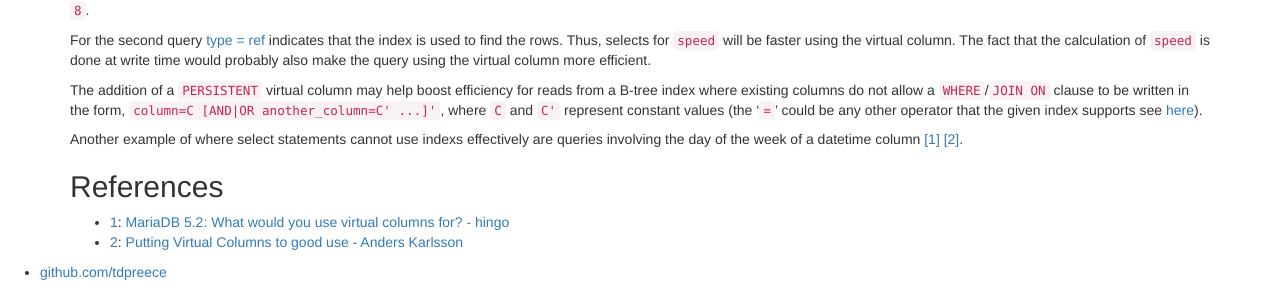
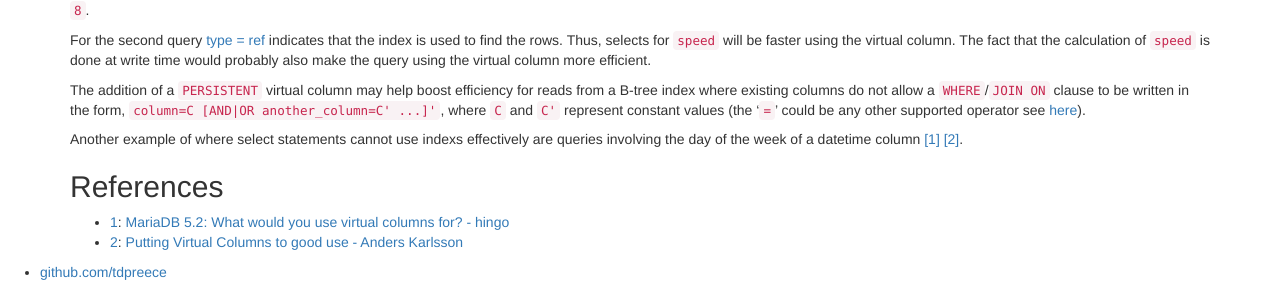
Before and after one commit to tdpreece/tdpreece.github.io, a Jekyll site: the page built from _posts/2016-12-13-uses-for-virtual-columns-in-mariadb.md, in a window 1280 px wide. Shown: the part 1638-1928 px from the top of the page. Built offline with Jekyll 4.4.1, drawn with Linux system fonts in a browser that asks for light colours.

Commit message:
virtual columns: comment on operator.

```diff
--- a/_posts/2016-12-13-uses-for-virtual-columns-in-mariadb.md
+++ b/_posts/2016-12-13-uses-for-virtual-columns-in-mariadb.md
@@ -124,8 +124,8 @@
 boost efficiency for reads from a B-tree index where existing
 columns do not allow a `WHERE`/`JOIN ON` clause to be written in
 the form, `column=C [AND|OR another_column=C' ...]'`, where `C` and `C'`
-represent constant values (the '`=`' could be any other operator that
-the given index supports see [here](https://mariadb.com/kb/en/mariadb/storage-engine-index-types/)).
+represent constant values (the '`=`' could be any other supported operator
+see [here](https://mariadb.com/kb/en/mariadb/storage-engine-index-types/)).
 
 Another example of where select statements cannot use indexs effectively are
 queries involving the day of the week of a datetime column [[1]](#dayOfWeekEg1)
```
